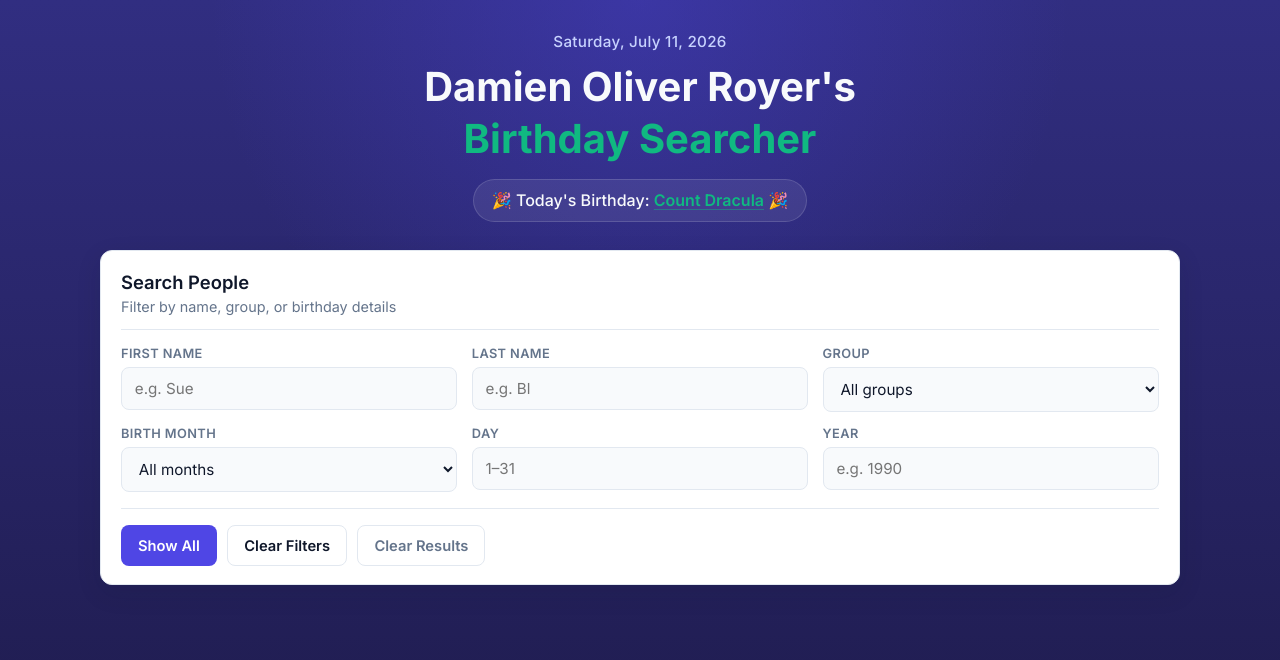
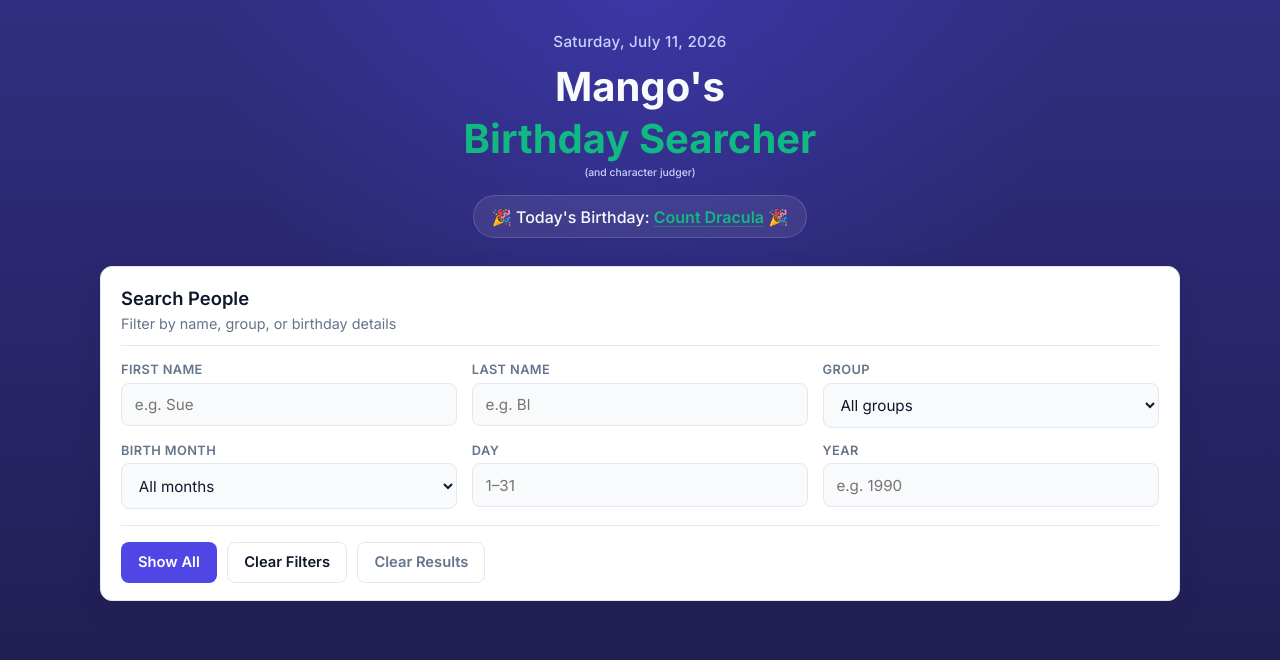
Before and after one commit to generalNada/zeeMango, a website with bundled scripts: page index.html in a window 1280 px wide. Built offline with nearby package versions, Linux system fonts and the light colour scheme.

Commit message:
Tweakers

```diff
--- a/index.html
+++ b/index.html
@@ -17,8 +17,9 @@
       <header class="app-header">
         <p id="currentDate" class="current-date"></p>
         <h1 class="heading">
-          Damien Oliver Royer's
+          Mango's
           <span class="heading-accent">Birthday Searcher</span>
+          <span class="addedNote">(and character judger)  </span>
         </h1>
         <div
           id="todaysBirthdays"
--- a/myPeople.js
+++ b/myPeople.js
@@ -19,7 +19,7 @@ export const myPeople = [
     birthYear: 1970,
     passedAway: null,
     comment: null,
-    groups: ["All", "Friend", "Fuckfaces"],
+    groups: ["All", "Friend", "Midwives"],
     grade: "A",
     notes: ["So Cool", "Crocheter"],
   },
@@ -944,7 +944,7 @@ export const myPeople = [
     passedAway: "AD 0033",
     comment: "Who really knows dates when it comes to this mysterious dude?",
     groups: ["Holiday People", "All", "Deceased"],
-    grade: null,
+    grade: "C-",
     notes: null,
   },
   {
--- a/style.css
+++ b/style.css
@@ -65,6 +65,14 @@ body {
   display: block;
   margin-top: 0.25rem;
   color: var(--accent);
+}
+
+.addedNote {
+  font-size: 0.65rem;
+  display: block;
+  margin-top: 0.25rem;
+  font-weight: 500;
+  color: var(--text-on-dark-muted);
 }
 
 .todays-birthdays {
```
